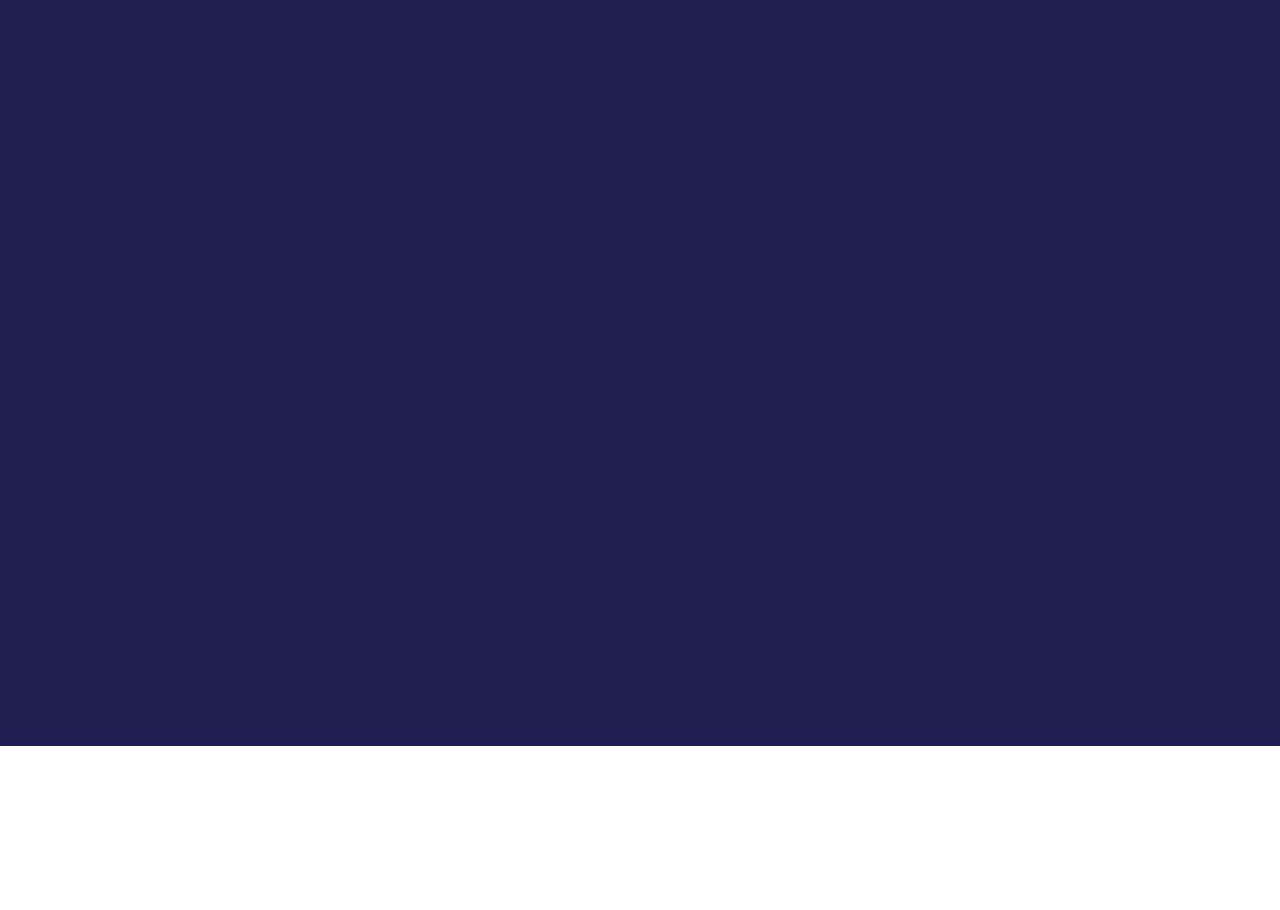
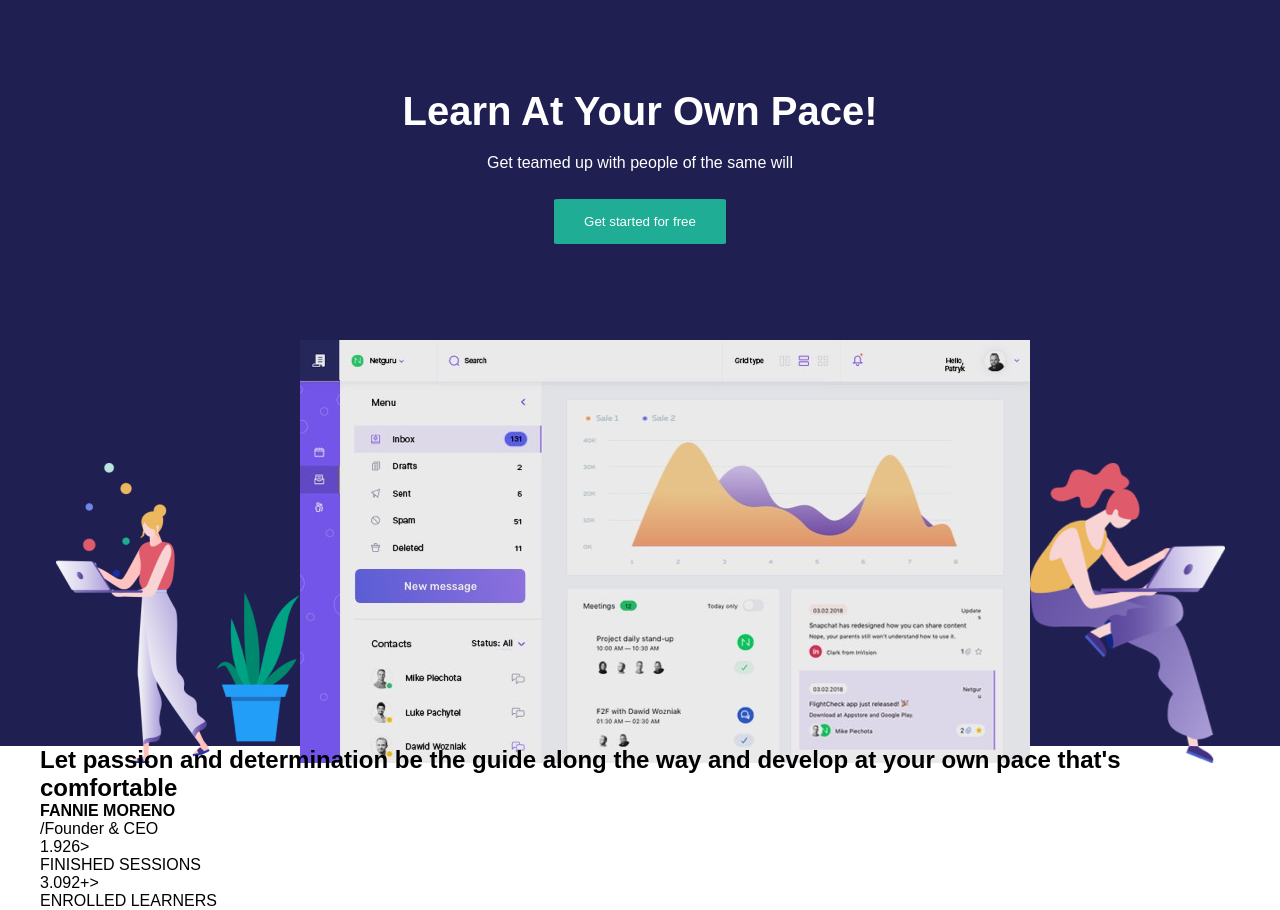
Before and after one commit to damianolagana/proj-html-vuejs, a Vue app in the folder vite-project/: page / in a window 1280 px wide. Shown: the part 54-964 px from the top of the page. Before the commit the page ends 800 px from the top, so only its background shows below. Built offline with nearby package versions, Linux system fonts and the light colour scheme.

Commit message:
Header update % start main

```diff
--- a/vite-project/src/components/AppHeader.vue
+++ b/vite-project/src/components/AppHeader.vue
@@ -24,7 +24,18 @@ export default {
 <template>
   <header>
     <AppNav />
-
+    <section id="headerSection">
+      <div>
+        <h1>Learn At Your Own Pace!</h1>
+        <p>Get teamed up with people of the same will</p>
+        <button class="greenButton">Get started for free</button>
+      </div>
+      <div>
+        <img src="../assets/img/home-6-hero-left-person-244x300.png" alt="">
+        <img src="../assets/img/home-6-hero-poster-final.jpg" alt="">
+        <img src="../assets/img/home-6-hero-right-person-195x300.png" alt="">
+      </div>
+    </section>
 
   </header>
 </template>
@@ -34,8 +45,29 @@ header {
   height: 800px;
   background-color: #1f1f52;
   background-size: cover;
-
+  color: white;
 
 
 }
+
+#headerSection {
+  display: flex;
+  flex-direction: column;
+  align-items: center;
+  margin-top: 2rem;
+
+  div {
+    text-align: center;
+    line-height: 2rem;
+    margin: 3rem 0 3rem 0;
+
+    h1 {
+      font-size: 40px;
+    }
+
+    p {
+      padding: 20px;
+    }
+  }
+}
 </style>
--- a/vite-project/src/components/AppMain.vue
+++ b/vite-project/src/components/AppMain.vue
@@ -15,6 +15,38 @@ export default {
 
 </script>
 
-<template></template>
+<template>
+  <div class="container">
+    <div>
+      <h2>Let passion and determination be the guide along the way and develop at your own pace that's comfortable</h2>
+      <div>
+        <h4>FANNIE MORENO</h4>
+        <p>/Founder & CEO</p>
+      </div>
+    </div>
+    <div>
+      <div>
+        <span>1.926</span>>
+        <p>FINISHED SESSIONS</p>
+      </div>
+      <div>
+        <span>3.092+</span>>
+        <p>ENROLLED LEARNERS</p>
+      </div>
+      <div>
+        <span>200</span>>
+        <p>ONLINE INSTRUCTORS</p>
+      </div>
+      <div>
+        <span>100%</span>>
+        <p>SATISFACTION RATE</p>
+      </div>
 
-<style scoped></style>
+    </div>
+
+  </div>
+</template>
+
+<style lang="scss" scoped>
+@use "../styles/general.scss"
+</style>
--- a/vite-project/src/components/AppNav.vue
+++ b/vite-project/src/components/AppNav.vue
@@ -22,14 +22,14 @@ export default {
       <img src="../assets/img/dark-logo.png" alt="">
     </div>
     <div class="flex justifySpaceB">
-      <div v-for="option in store.navBar">{{ option }}</div>
-      <div>
-        <font-awesome-icon :icon="['fas', 'cart-shopping']" />
-        <font-awesome-icon :icon="['far', 'circle-user']" />
+      <div v-for="option in store.navBar">
+        {{ option }}
+        <font-awesome-icon width="10px" :icon="['fas', 'chevron-down']" />
       </div>
     </div>
-
     <div>
+      <font-awesome-icon :icon="['fas', 'cart-shopping']" />
+      <font-awesome-icon :icon="['far', 'circle-user']" />
       <input type="text" placeholder="Search">
       <font-awesome-icon :icon="['fas', 'magnifying-glass']" />
     </div>
@@ -44,10 +44,15 @@ export default {
   display: flex;
   justify-content: space-between;
   align-items: center;
+  padding: 20px;
 
   .navLogo {
     filter: brightness(6);
+    width: 13%;
 
+    img {
+      width: 100%;
+    }
   }
 }
 </style>
--- a/vite-project/src/main.js
+++ b/vite-project/src/main.js
@@ -10,7 +10,8 @@ import { faUserSecret } from '@fortawesome/free-solid-svg-icons'
 import { faCartShopping } from '@fortawesome/free-solid-svg-icons'
 import { faCircleUser } from '@fortawesome/free-regular-svg-icons'
 import { faMagnifyingGlass } from '@fortawesome/free-solid-svg-icons'
+import { faChevronDown } from '@fortawesome/free-solid-svg-icons'
 
-library.add(faUserSecret, faCartShopping, faCircleUser, faMagnifyingGlass)
+library.add(faUserSecret, faCartShopping, faCircleUser, faMagnifyingGlass, faChevronDown)
 
 createApp(App).component('font-awesome-icon', FontAwesomeIcon).mount('#app')
--- a/vite-project/src/styles/general.scss
+++ b/vite-project/src/styles/general.scss
@@ -21,3 +21,14 @@ body {
 .justifySpaceB {
     justify-content: space-between;
 }
+
+// *****BUTTONS****//
+
+.greenButton {
+    padding: 15px 30px;
+    color: white;
+    border-radius: 3%;
+    background-color: #20ad96;
+    border: none;
+    cursor: pointer;
+}
```
